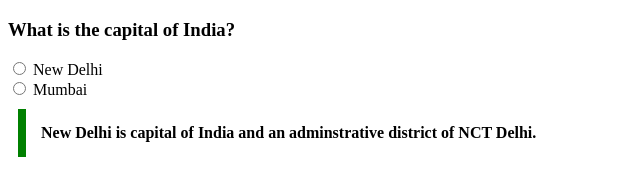
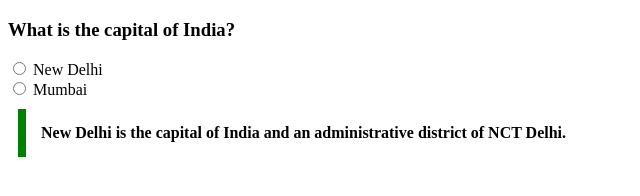
Before and after one commit to acciojob/trivia-KingKhalidh, a website: page main.html in a window 1280 px wide. Shown: the whole page, without its empty margins (0-640 px from the left). Drawn offline with Linux system fonts and the light colour scheme.

Commit message:
capital city

```diff
--- a/main.html
+++ b/main.html
@@ -14,8 +14,8 @@
 		<input type="radio" name="state" >
 		<label for="mumbai">Mumbai</label>
 	</form>
-	<blockquote>
-		New Delhi is capital of India and an adminstrative district of NCT Delhi.
+	<blockquote cite="https://en.wikipedia.org/wiki/New_Delhi">
+		New Delhi is the capital of India and an administrative district of NCT Delhi.
 	</blockquote>
 
 	<!-- the entire body must be written by student -->
```
